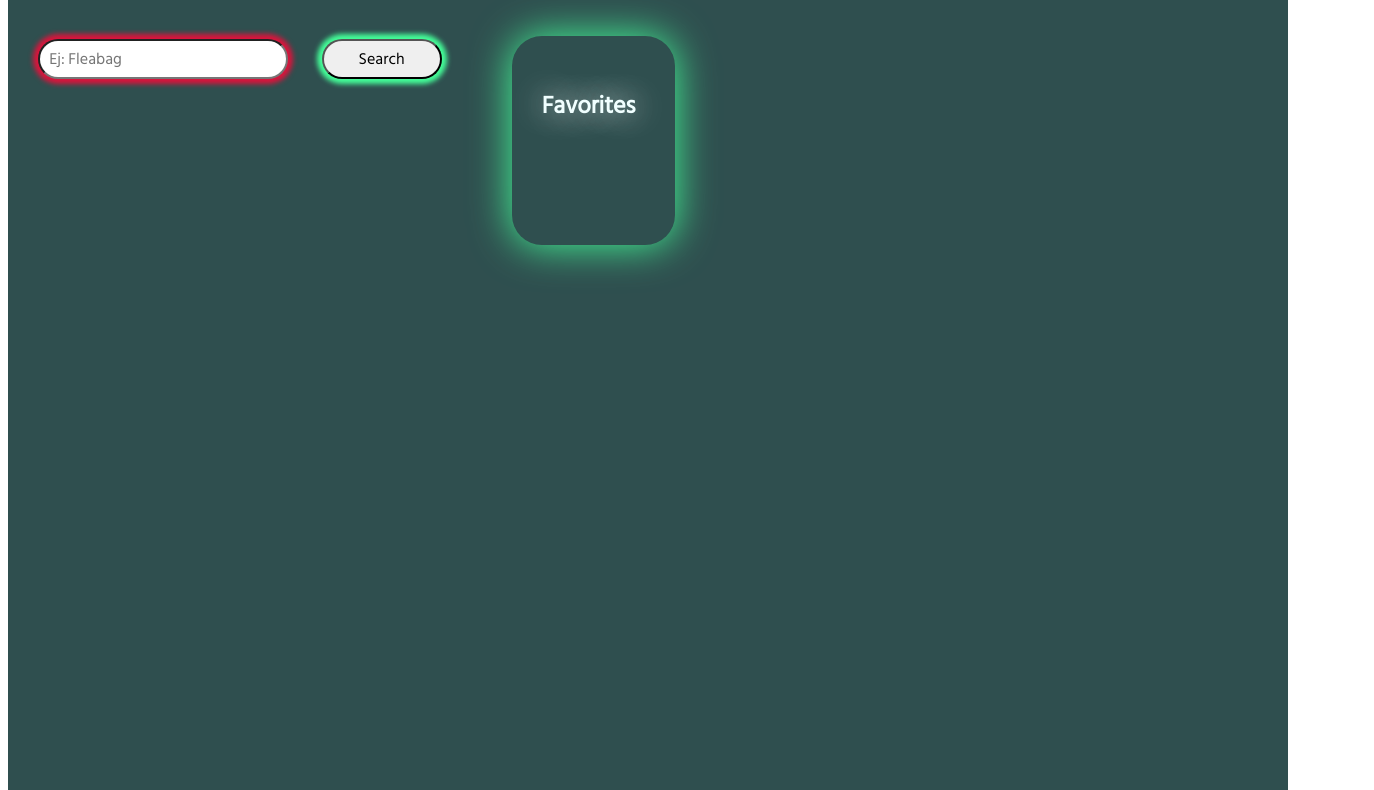
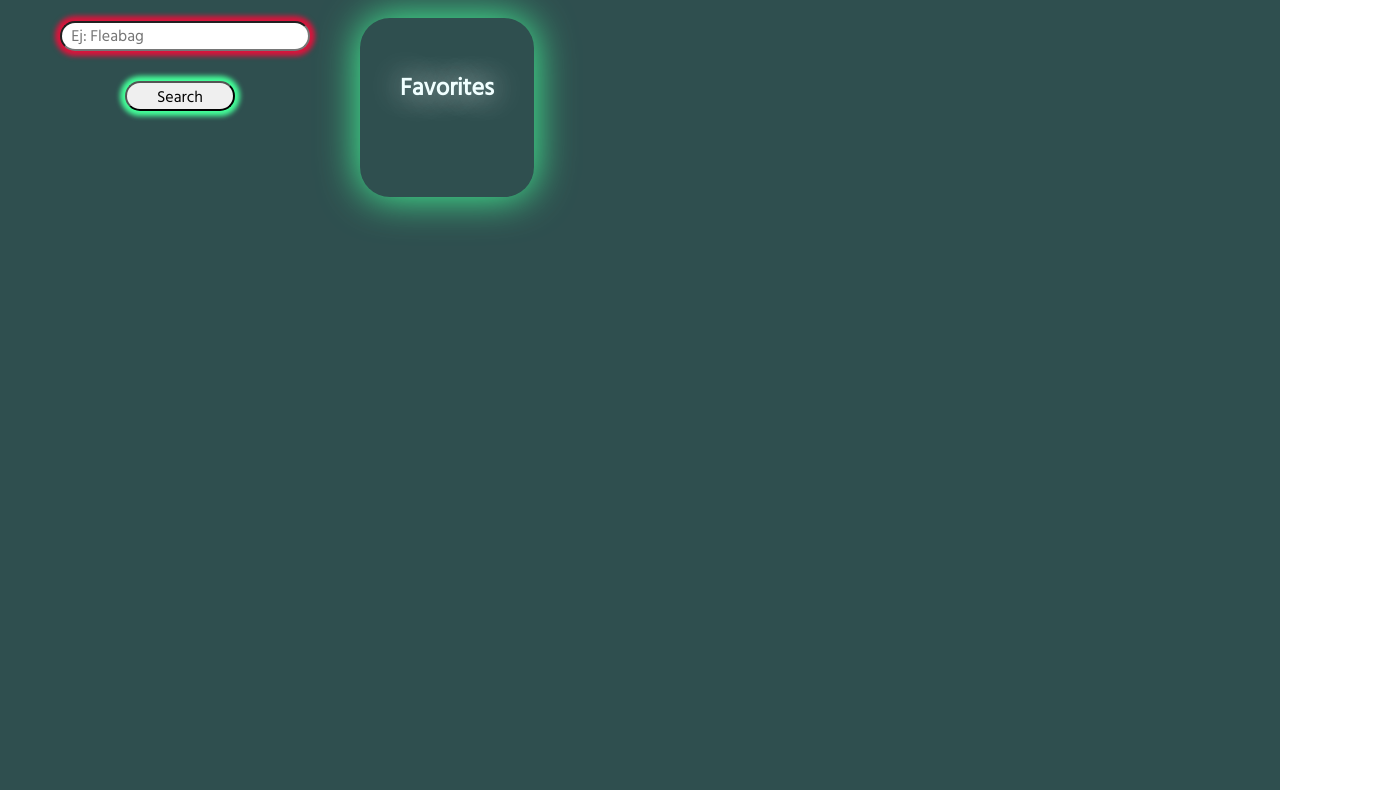
Before and after one commit to Adalab/modulo-2-evaluacion-final-RosaBF, a website: page src/html/index.html in a window 1280 px wide. Shown: the part 97-887 px from the top of the page, 1374 px wide, since content can reach past the window. Drawn offline with nearby package versions, Linux system fonts and the light colour scheme; files that its build step writes are made by us from their sources.

Commit message:
add selector for favorites

```diff
--- a/src/scss/pages/_index.scss
+++ b/src/scss/pages/_index.scss
@@ -3,24 +3,27 @@
   color: azure;
 }
 
+body {
+  margin: 0;
+}
+
 .main-container {
   background-color: darkslategrey;
-  width: 100vw;
   height: 500vh;
   display: flex;
-  flex-wrap: wrap;
   justify-content: left;
 }
 
 .favorites {
+  width: fit-content;
   border-radius: 30px;
   height: fit-content;
-  margin-left: 40px;
-  margin-top: 125px;
+  margin-top: 115px;
+  margin-right: 500px;
   padding-right: 40px;
   padding-bottom: 40px;
   box-shadow: 0 0 40px #4f9;
-  align-items: flex-start;
+
   &:hover {
     transform: scale(1.2);
     color: darkgreen;
@@ -31,9 +34,10 @@
 .button {
   color: black;
   box-shadow: 0 0 5px 5px #4f9;
-  margin: 30px;
-  width: 120px;
-  height: 40px;
+  margin-top: 30px;
+  margin-left: 125px;
+  width: 110px;
+  height: 30px;
   font-size: medium;
   border-radius: 30px;
   transition: transform 1s color 2s;
@@ -47,23 +51,24 @@
 .title1 {
   font-size: 30px;
   text-shadow: 0 0 30px #ffff;
-  margin-left: 30px;
+  margin-left: 80px;
 }
 
 .title2 {
-  margin-bottom: 80px;
+  margin-bottom: 50px;
   margin-top: 50px;
-  margin-left: 30px;
+  margin-left: 40px;
   text-shadow: 0 0 30px #ffff;
 }
 
 .input {
   box-shadow: 0 0 5px 5px crimson;
   width: 250px;
-  height: 40px;
+  height: 30px;
   font-size: medium;
-  margin-left: 30px;
+  margin-left: 60px;
   margin-top: 20px;
+  margin-right: 50px;
   border-radius: 30px;
   outline: none;
   color: black;
@@ -76,10 +81,16 @@
 
 .movies__list {
   width: 50%;
-  height: 100%;
   margin-top: 130px;
+  margin-left: 300px;
   display: flex;
-  flex-wrap: wrap;
-  justify-content: space-around;
-  align-content: flex-start;
+
+  justify-content: space-evenly;
+
+  .favorite {
+    background-color: red;
+    max-height: fit-content;
+    font-family: 'Courier New', Courier, monospace;
+    box-shadow: 0 0 40px red;
+  }
 }
```
Also changed, not shown: docs/assets/js/main.js (+1 -1 lines), docs/index.html (+1 -1 lines), src/js/01-search.js (+5 -5 lines), src/js/02-favorites.js (+7 -5 lines), docs/assets/css/main.css.
